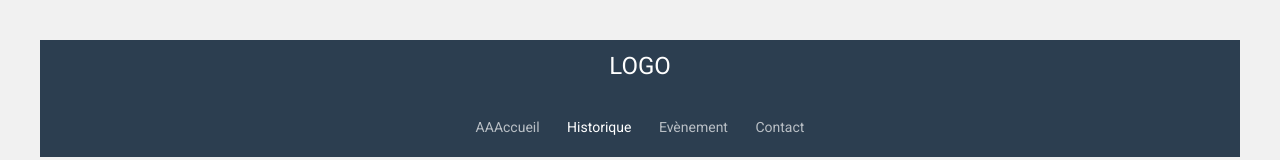
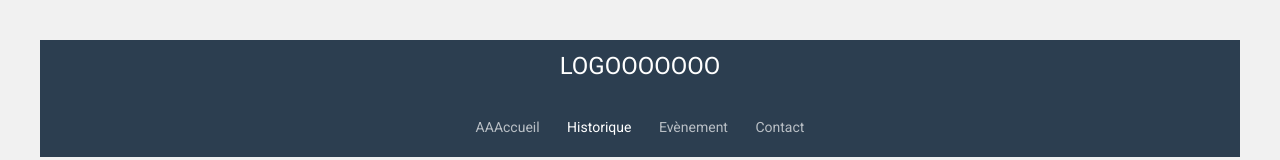
Before and after one commit to jefff404/taf-blog-broken, a website: page index.html in a window 1280 px wide. Shown: the top 160 px of the page. Drawn offline with Linux system fonts and the light colour scheme.

Commit message:
test lol
dfslkfjsdlfkjdslfkjsdlkfjsdlkfjjdslkjfs

```diff
--- a/index.html
+++ b/index.html
@@ -14,7 +14,7 @@
   <body>
     <!-- 1 on commence par le header -->
     <header class="topbar">
-      <a href="#" class="topbar-logo">LOGO</a>
+      <a href="#" class="topbar-logo">LOGOOOOOOO</a>
       <nav class="topbar-nav">
         <a href="#">AAAccueil</a>
         <a href="#" class="active">Historique</a>
```
Also changed, not shown: app.css (+8 -0 lines).
